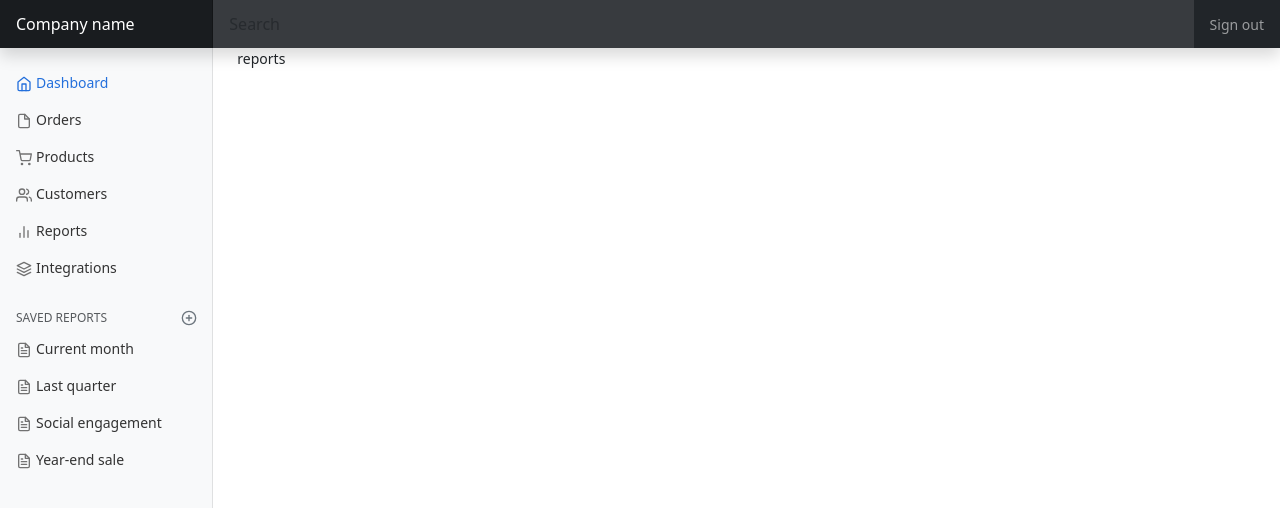
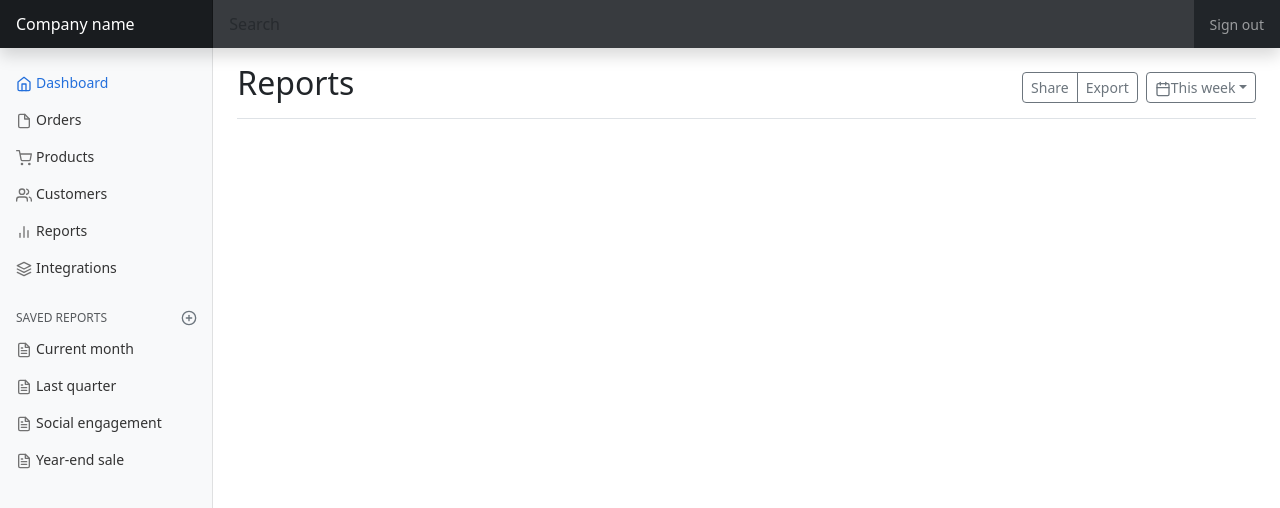
Before and after one commit to 30parth/Deshboard, a React (Vite) app: page /Reports in a window 1280 px wide. Shown: the top 508 px of the page. Built offline with nearby package versions, Linux system fonts and the light colour scheme.

Commit message:
create new component DashboardHeader

```diff
--- a/src/App.jsx
+++ b/src/App.jsx
@@ -21,7 +21,10 @@ function App() {
       path: "/",
       element: <Layout/>,
       children:[
-
+        {
+          path: "/",
+          element:<Dashboard/>,
+        },
         {
           path: "/Dashboard",
           element: <Dashboard />,
--- a/src/components/pages/Customer.jsx
+++ b/src/components/pages/Customer.jsx
@@ -1,9 +1,10 @@
 import React from 'react'
+import DashboardHeader from './DashboardHeader'
 
 const Customer = (props) => {
   return (
    <>
-    Customer
+    <DashboardHeader header={"Customer"}/>
   </>
   )
 }
--- a/src/components/pages/Dashboard.jsx
+++ b/src/components/pages/Dashboard.jsx
@@ -1,7 +1,8 @@
 import { React, useEffect, useRef } from 'react'
 import Chart from "chart.js/auto";
+import DashboardHeader from './DashboardHeader';
 
-const Dashboard = (props) => {
+const Dashboard = () => {
   const chartRef = useRef(null);
   const chartInstance = useRef(null);
 
@@ -34,7 +35,7 @@ const Dashboard = (props) => {
             24003,
             23489,
             24092,
-            12034
+            12964
           ],
           lineTension: 0,
           backgroundColor: 'transparent',
@@ -63,20 +64,7 @@ const Dashboard = (props) => {
   }, []);
   return (
     <>
-        <div className="d-flex justify-content-between flex-wrap flex-md-nowrap align-items-center pt-3 pb-2 mb-3 border-bottom">
-          <h1 className="h2">Dashboard</h1>
-          <div className="btn-toolbar mb-2 mb-md-0">
-            <div className="btn-group me-2">
-              <button type="button" className="btn btn-sm btn-outline-secondary">Share</button>
-              <button type="button" className="btn btn-sm btn-outline-secondary">Export</button>
-            </div>
-            <button type="button" className="btn btn-sm btn-outline-secondary dropdown-toggle">
-              <span data-feather="calendar"></span>
-              This week
-            </button>
-          </div>
-        </div>
-
+        <DashboardHeader header={"Dashboard"}/>
         <canvas className="my-4 w-100" ref={chartRef} id="myChart" width="900" height="380"></canvas>
         {/* <canvas className="my-4 w-100"  id="myChart" width="900" height="380"></canvas> */}
 
--- /dev/null
+++ b/src/components/pages/DashboardHeader.jsx
@@ -0,0 +1,27 @@
+import {React , useEffect} from 'react'
+import feather from 'feather-icons'
+
+
+const DashboardHeader = (props) => {
+    useEffect(() => {
+        // Initialize Feather Icons after rendering
+        feather.replace();
+        }, []); // Dependency array is empty to run this only on mount
+        return (
+        <div className="d-flex justify-content-between flex-wrap flex-md-nowrap align-items-center pt-3 pb-2 mb-3 border-bottom">
+            <h1 className="h2">{props.header}</h1>
+            <div className="btn-toolbar mb-2 mb-md-0">
+                <div className="btn-group me-2">
+                    <button type="button" className="btn btn-sm btn-outline-secondary" onClick={alert(props.header+" is Called")}>Share</button>
+                    <button type="button" className="btn btn-sm btn-outline-secondary">Export</button>
+                </div>
+                <button type="button" className="btn btn-sm btn-outline-secondary dropdown-toggle">
+                    <span data-feather="calendar"></span>
+                    This week
+                </button>
+            </div>
+        </div>
+    )
+}
+
+export default DashboardHeader
--- a/src/components/pages/Integrations.jsx
+++ b/src/components/pages/Integrations.jsx
@@ -1,10 +1,11 @@
 
 import React from 'react'
+import DashboardHeader from './DashboardHeader'
 
 const Integrations = (props) => {
   return (
    <>
-    Intergration
+    <DashboardHeader header={"Intergration"} />
    </>
   )
 }
--- a/src/components/pages/Order.jsx
+++ b/src/components/pages/Order.jsx
@@ -1,9 +1,10 @@
 import React from 'react'
+import DashboardHeader from './DashboardHeader'
 
-const Order = (props) => {
+const Order = () => {
   return (
     <>
-      Order
+      <DashboardHeader header={"Order"}/>
     </>
   )
 }
--- a/src/components/pages/Products.jsx
+++ b/src/components/pages/Products.jsx
@@ -1,8 +1,9 @@
 import React from 'react'
+import DashboardHeader from './DashboardHeader'
 const Products = (props) => {
   return (
     <>
-      Products
+      <DashboardHeader header={"Products"}/>
     </>
   )
 }
--- a/src/components/pages/Reports.jsx
+++ b/src/components/pages/Reports.jsx
@@ -1,9 +1,10 @@
 import React from 'react'
+import DashboardHeader from './DashboardHeader'
 
 const Reports = (props) => {
   return (
   <>
-    reports
+    <DashboardHeader header={"Reports"}/>
   </>
   )
 }
```
